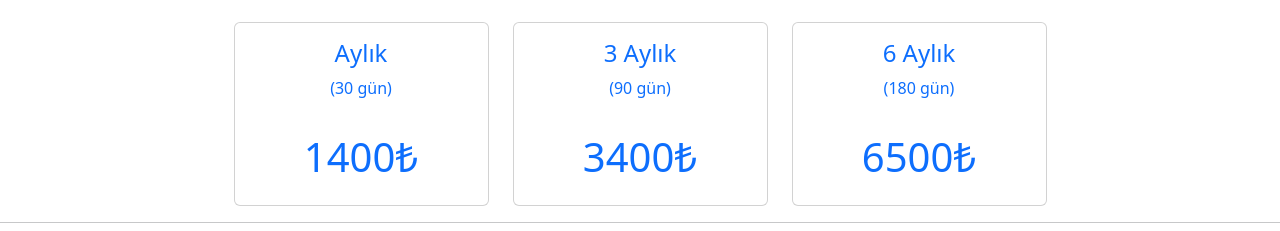
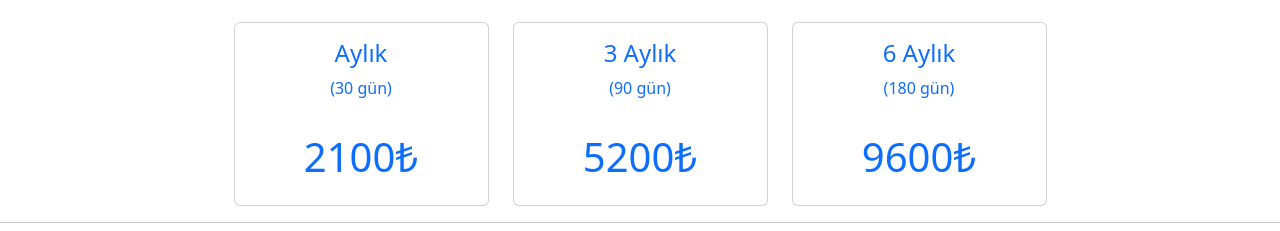
Before and after one commit to emirtetik/AliKurt-Fitness, a Next.js app: page /coaching in a window 1280 px wide. Shown: the part 860-1091 px from the top of the page. Built offline with nearby package versions, Linux system fonts and the light colour scheme.

Commit message:
koçluk fiyatları yenilendi.

```diff
--- a/pages/coaching.js
+++ b/pages/coaching.js
@@ -87,7 +87,7 @@ import {ImPriceTags} from "react-icons/im"
            <h4>Aylık</h4>
            <span>(30 gün)</span>
            <hr />
-           <h1 className='price_number'>1400₺</h1>
+           <h1 className='price_number'>2100₺</h1>
         </div>
       </div>
       </Link>
@@ -99,7 +99,7 @@ import {ImPriceTags} from "react-icons/im"
         <h4>3 Aylık</h4>
            <span>(90 gün)</span>
            <hr />
-           <h1 className='price_number'>3400₺</h1>
+           <h1 className='price_number'>5200₺</h1>
         </div>
       </div>
       </Link>
@@ -111,7 +111,7 @@ import {ImPriceTags} from "react-icons/im"
         <h4>6 Aylık</h4>
            <span >(180 gün)</span>
            <hr />
-           <h1 className='price_number' >6500₺</h1>
+           <h1 className='price_number' >9600₺</h1>
         </div>
       </div>
     </Link>
@@ -145,7 +145,7 @@ import {ImPriceTags} from "react-icons/im"
            <h4>6 Haftalık</h4>
            <span>(42 gün)</span>
            <hr />
-           <h1 className='price_number'>1050₺</h1>
+           <h1 className='price_number'>1600₺</h1>
         </div>
       </div>
       </Link>
@@ -157,7 +157,7 @@ import {ImPriceTags} from "react-icons/im"
         <h4 >3 Aylık</h4>
            <span>(90 gün)</span>
            <hr />
-           <h1 className='price_number'>1750₺</h1>
+           <h1 className='price_number'>2650₺</h1>
         </div>
       </div>
       </Link>
@@ -169,7 +169,7 @@ import {ImPriceTags} from "react-icons/im"
         <h4>6 Aylık</h4>
            <span>(180 gün)</span>
            <hr />
-           <h1 className='price_number'>3400₺</h1>
+           <h1 className='price_number'>5000₺</h1>
         </div>
       </div>
     </Link>
@@ -204,7 +204,7 @@ import {ImPriceTags} from "react-icons/im"
         <h4>60 DAKİKA</h4>
            <span>+ pdf</span>
            <hr />
-           <h1 className='price_number'>425₺</h1>
+           <h1 className='price_number'>650₺</h1>
         </div>
       </div>
       </Link>
```
